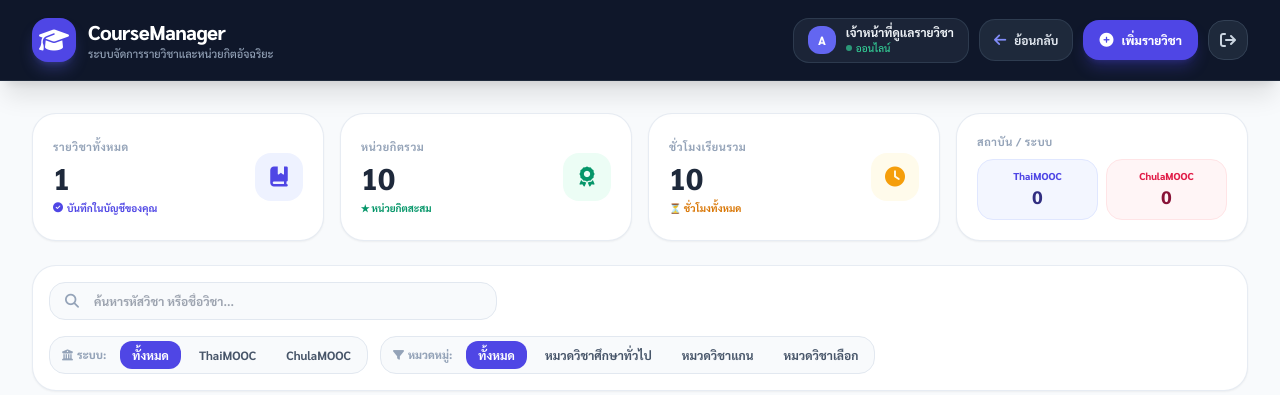
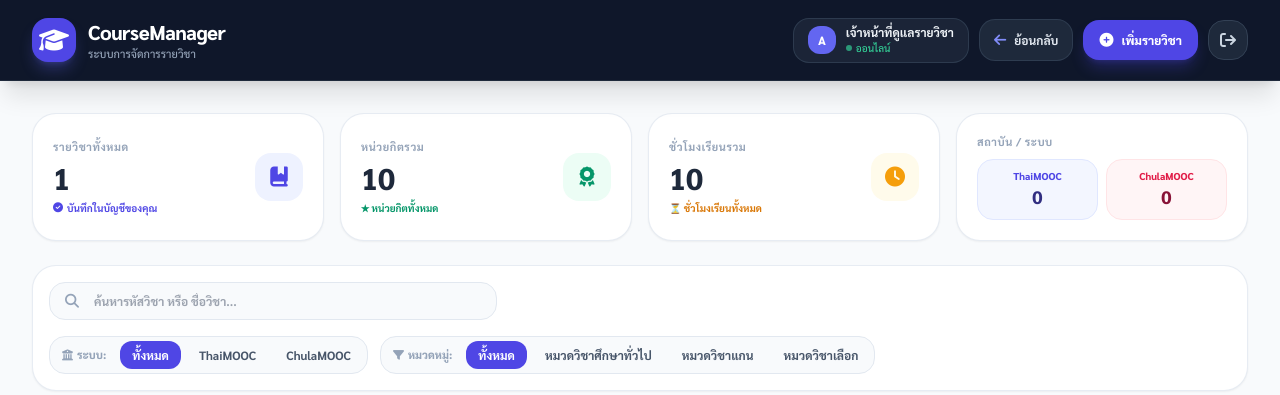
Before and after one commit to kungkling1k23-spec/credit-bank-project, a Python web app: template templates/admin.html in a window 1280 px wide. Shown: the top 395 px of the page. Run offline with Jinja, Linux system fonts and the light colour scheme; the template is opened without the code that fills it: most values are stand-ins (such as "Sample title", 1, 10 or a date in 2020); some libraries are stand-ins or nearby versions.

Commit message:
Update admin.html

```diff
--- a/templates/admin.html
+++ b/templates/admin.html
@@ -41,7 +41,7 @@
             </div>
             <div>
                 <h1 class="text-xl font-black tracking-tight flex items-center gap-2">CourseManager</h1>
-                <p class="text-[11px] text-slate-400 font-medium">ระบบจัดการรายวิชาและหน่วยกิตอัจฉริยะ</p>
+                <p class="text-[11px] text-slate-400 font-medium">ระบบการจัดการรายวิชา</p>
             </div>
         </a>
 
@@ -119,7 +119,7 @@
                     <p class="text-[11px] font-bold text-slate-400 uppercase tracking-wider">หน่วยกิตรวม</p>
                     <h2 id="stat-total-credits" class="text-3xl font-black text-slate-800">{{ total_credits.val }}</h2>
                     <p class="text-[10px] font-bold text-emerald-600 flex items-center gap-1">
-                        ★ หน่วยกิตสะสม
+                        ★ หน่วยกิตทั้งหมด
                     </p>
                 </div>
                 <div class="w-12 h-12 bg-emerald-50 text-emerald-600 rounded-2xl flex items-center justify-center text-xl">
@@ -133,7 +133,7 @@
                     <p class="text-[11px] font-bold text-slate-400 uppercase tracking-wider">ชั่วโมงเรียนรวม</p>
                     <h2 id="stat-total-hours" class="text-3xl font-black text-slate-800">{{ total_hours.val }}</h2>
                     <p class="text-[10px] font-bold text-amber-600 flex items-center gap-1">
-                        ⏳ ชั่วโมงทั้งหมด
+                        ⏳ ชั่วโมงเรียนทั้งหมด
                     </p>
                 </div>
                 <div class="w-12 h-12 bg-amber-50 text-amber-500 rounded-2xl flex items-center justify-center text-xl">
@@ -162,7 +162,7 @@
             <!-- Search Field -->
             <div class="relative flex-grow max-w-md w-full">
                 <i class="fa-solid fa-magnifying-glass absolute left-4 top-1/2 -translate-y-1/2 text-slate-400 text-sm"></i>
-                <input type="text" id="searchInput" onkeyup="filterCourses()" placeholder="ค้นหารหัสวิชา หรือชื่อวิชา..."
+                <input type="text" id="searchInput" onkeyup="filterCourses()" placeholder="ค้นหารหัสวิชา หรือ ชื่อวิชา..."
                        class="w-full pl-11 pr-4 py-2.5 bg-slate-50 border border-slate-200 rounded-2xl text-xs font-bold text-slate-700 outline-none focus:border-indigo-500 focus:bg-white transition">
             </div>
 
```
